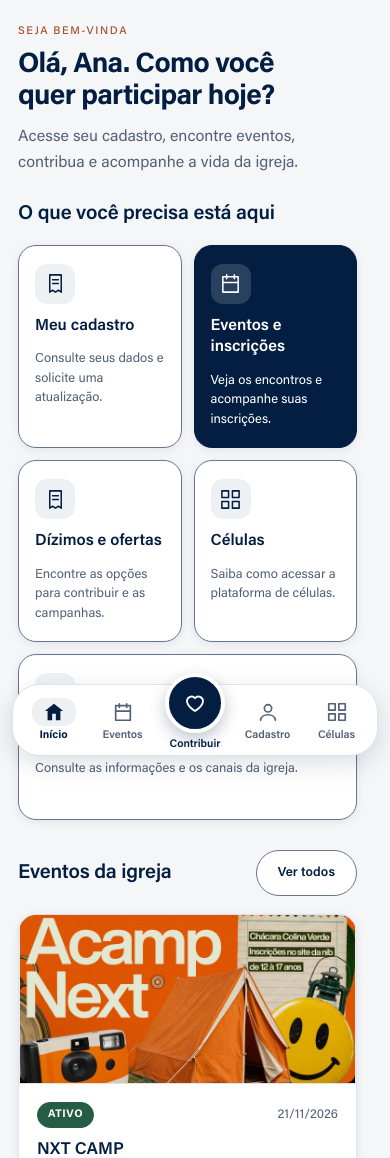
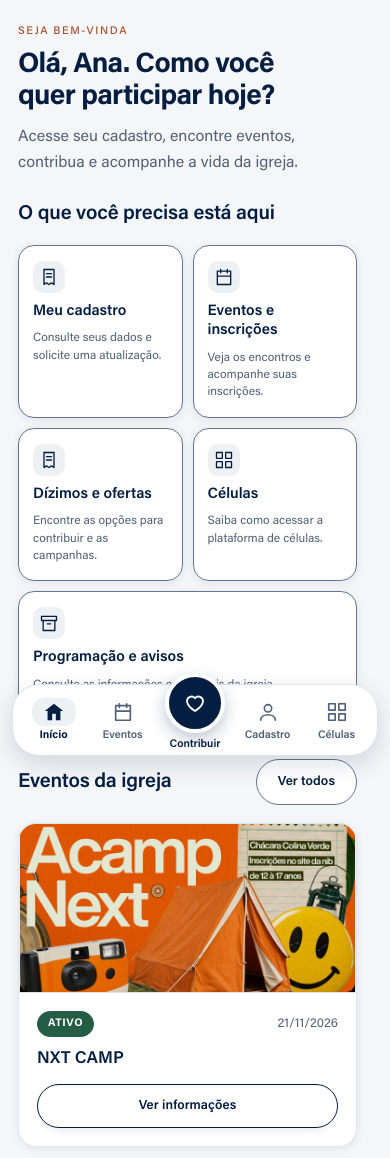
Before and after one commit to hiltonferreira/novaigrejabatista, a PHP site: page /aplicativo/index.html in a window 390 px wide. Shown: the part 76-1234 px from the top of the page. Run offline with PHP 8.4, Linux system fonts and the light colour scheme.

Commit message:
Neutraliza cards da inicial e transforma menu mobile em lista

```diff
--- a/aplicativo/app.css
+++ b/aplicativo/app.css
@@ -168,8 +168,6 @@ html{scrollbar-gutter:stable}
  #nib-proposta main .quick-action,#nib-proposta .box,#nib-proposta .event{border-radius:18px;box-shadow:0 2px 10px #041e4214}
  #nib-proposta main .quick-action{padding:20px;position:relative;padding-right:44px}
  #nib-proposta main .quick-action::after{content:'›';position:absolute;right:20px;top:22px;font:400 25px/1 var(--nib-font);color:inherit}
- #nib-proposta main .quick-action[data-view=eventos]{background:#041e42;border-color:#041e42;color:#fff}
- #nib-proposta main .quick-action[data-view=eventos] span{color:#fff}
 }
 @media(max-width:350px){#nib-proposta .bottom-bar:not([hidden]){left:8px;right:8px;padding:0 3px;grid-template-columns:minmax(0,1fr) minmax(0,1fr) 66px minmax(0,1fr) minmax(0,1fr)}}
 @media(hover:hover){#nib-proposta .bottom-bar :is(a,button):hover{color:#041e42;background:#eef1f4}}
@@ -256,7 +254,29 @@ html{scrollbar-gutter:stable}
  #nib-proposta .home-action-icon svg{width:23px;height:23px}
  #nib-proposta main .quick-action strong{font-size:16px;line-height:1.35}
  #nib-proposta main .quick-action .home-action-description{font-size:13px;line-height:1.5}
- #nib-proposta main .quick-action[data-view=eventos] .home-action-icon{background:#ffffff26;color:#fff}
  #nib-proposta main .quick-action:last-child{grid-column:1/-1}
 }
 @media(max-width:350px){#nib-proposta main .quick-action{padding:16px 12px}#nib-proposta main .quick-action strong{font-size:15px}#nib-proposta #mobile-navigation .menu-grid{grid-template-columns:1fr}#nib-proposta #mobile-navigation .menu-grid a{min-height:60px}}
+
+/* Inicial neutra e mais compacta; menu em lista. */
+#nib-proposta #mobile-navigation .menu-grid{grid-template-columns:1fr;gap:6px}
+#nib-proposta #mobile-navigation .menu-grid a{min-height:56px;padding:10px 14px;border:1px solid transparent;border-radius:12px;background:transparent;box-shadow:none;gap:12px}
+#nib-proposta #mobile-navigation .menu-grid a[aria-current=page]{padding:10px 14px;background:#041e42;color:#fff;border-color:#041e42}
+#nib-proposta #mobile-navigation .menu-grid strong{font-size:15px;font-weight:500}
+#nib-proposta #mobile-navigation .menu-grid a[aria-current=page] strong{font-weight:600}
+#nib-proposta .menu-group+.menu-group{margin-top:22px}
+#nib-proposta .menu-group h3{margin-bottom:10px}
+#nib-proposta .drawer-test{margin-top:22px;padding:16px}
+@media(max-width:820px){
+ #nib-proposta .quick-actions{gap:10px}
+ #nib-proposta main .quick-action{min-height:138px;border-radius:16px;padding:15px 14px;gap:9px}
+ #nib-proposta main .quick-action .home-action-icon{width:32px;height:32px;border-radius:10px}
+ #nib-proposta .home-action-icon svg{width:20px;height:20px}
+ #nib-proposta main .quick-action strong{font-size:15px;line-height:1.3}
+ #nib-proposta main .quick-action .home-action-description{font-size:12px;line-height:1.45}
+}
+@media(hover:none){
+ #nib-proposta main .quick-action:hover{background:#fff;color:#041e42;border-color:#65768e}
+ #nib-proposta main .quick-action:hover .home-action-description{color:#536176}
+ #nib-proposta main .quick-action:hover .home-action-icon{color:#041e42;background:#eef1f4}
+}
```
Also changed, not shown: docs/APLICATIVO-COERENCIA-VISUAL-2026-11-01.md (+5 -0 lines).
